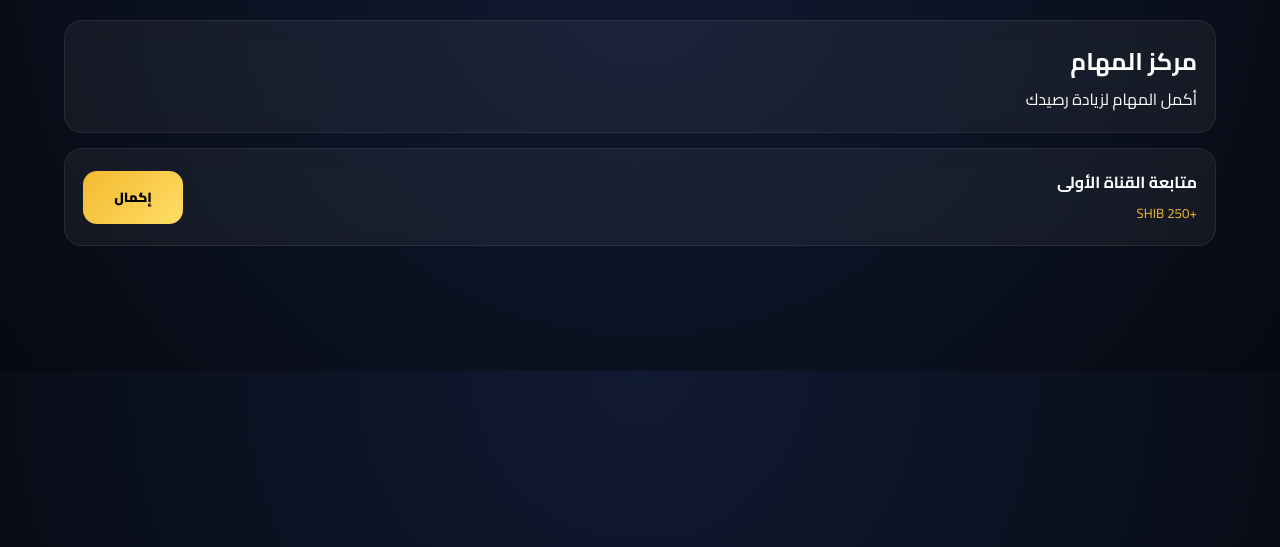
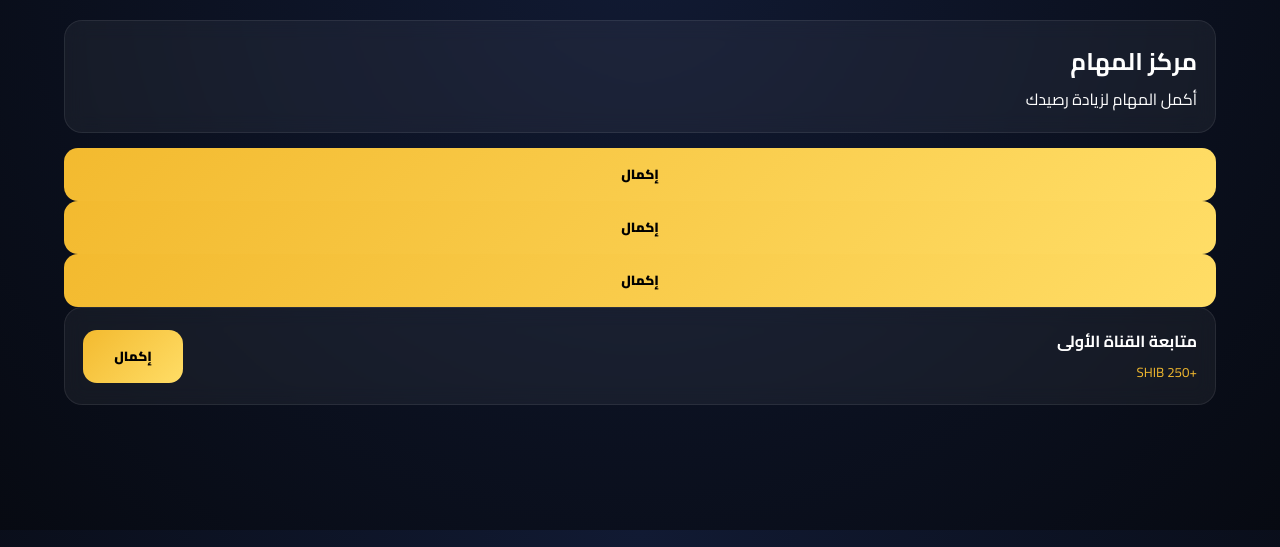
Before and after one commit to wajihmubarak/SHIB.-, a Flask app: page / in a window 1280 px wide, after a click on "المهام". Shown: the part 61-608 px from the top of the page. Run offline with Flask 3, Linux system fonts and the light colour scheme; data comes from the database, SQL or seed files in the repository; parts of the project's set-up code (start-up, migrations or seed data) failed here and were passed over; some libraries are stand-ins or nearby versions.

Commit message:
Update index.html

```diff
--- a/templates/index.html
+++ b/templates/index.html
@@ -63,6 +63,11 @@
         <h2>مركز المهام</h2>
         <p>أكمل المهام لزيادة رصيدك</p>
     </div>
+<button onclick="doTask('https://t.me/RR99PP', 'task_tg_1', 250)">إكمال</button>
+
+<button onclick="doTask('https://t.me/asmat123567', 'task_tg_2', 250)">إكمال</button>
+
+<button onclick="doTask('https://t.me/suui_7', 'task_tg_3', 250)">إكمال</button>
 
     <div class="card" id="task_1">
         <div style="display:flex; justify-content:space-between; align-items:center;">
```
